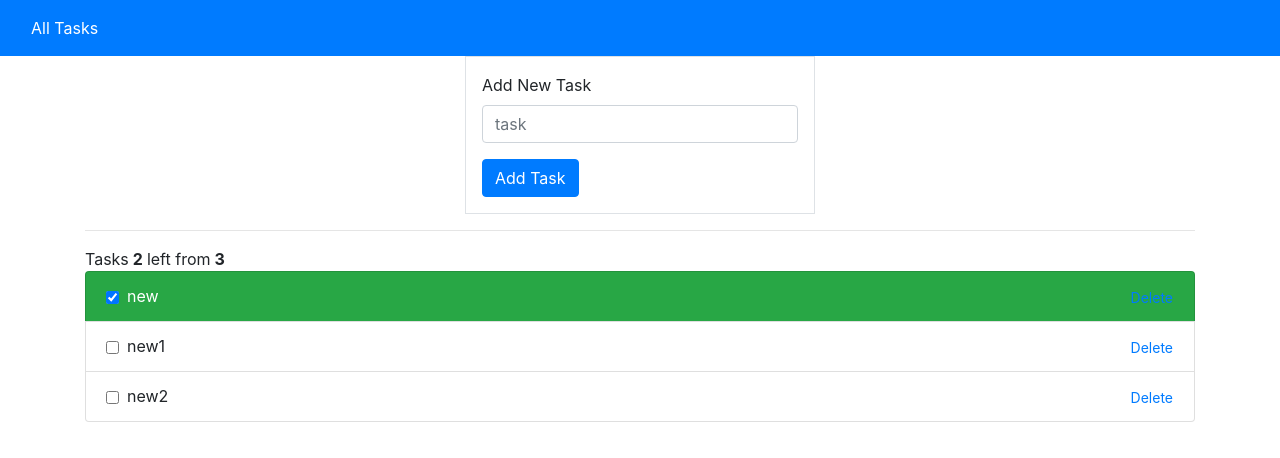
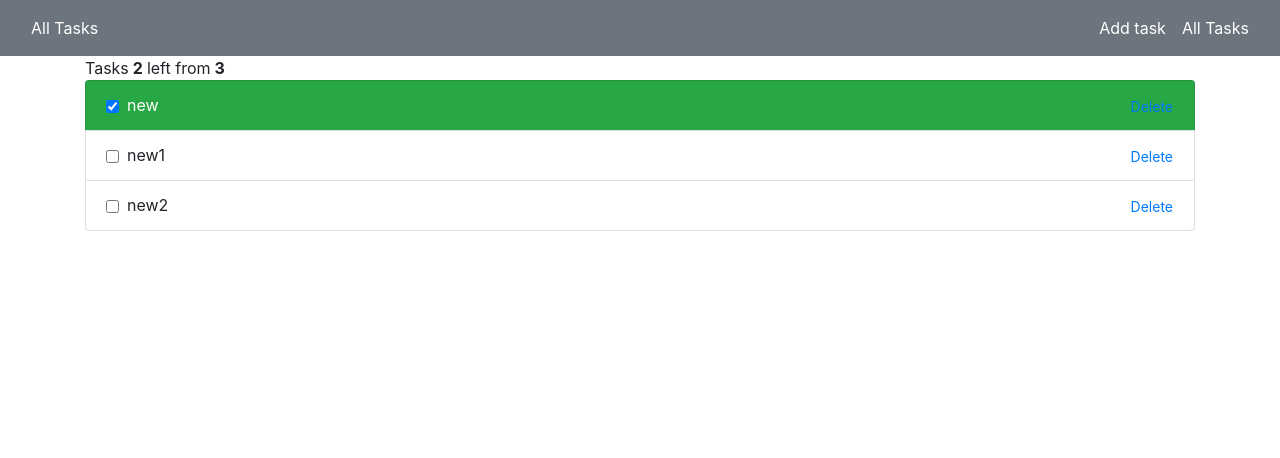
Before and after one commit to gurdeep4git/Todo-app-react, a React (Create React App) app: page / in a window 1280 px wide. Shown: the top 458 px of the page. Built offline with nearby package versions, Linux system fonts and the light colour scheme.

Commit message:
Routing added

```diff
--- a/src/App.js
+++ b/src/App.js
@@ -1,114 +1,20 @@
 import React, { Component, Fragment } from "react";
-import { Container } from "react-bootstrap";
-import { ToastContainer } from 'react-toastify';
+import { BrowserRouter } from "react-router-dom";
 
 import "bootstrap/dist/css/bootstrap.css";
 import "./App.css";
 
-import Header from "./components/Header/Header";
-import AddTodo from "./containers/AddTodo/AddTodo";
-import ListTodo from "./containers/ListTodo/ListTodo";
-
+import Cockpit from "./containers/Cockpit/Cockpit";
 //import { MasterLocalStorage } from "./Storage/LocalStorage/LocalStorage";
 
 class App extends Component {
-
-    componentWillMount() {
-        this.loadTasks();
-    }
-
-    state = {
-        tasks: [
-            { id: 1, title: "new", status: 1 },
-            { id: 2, title: "new1", status: 0 },
-            { id: 3, title: "new2", status: 0 }
-        ],
-        remainingTasksCount: 0,
-        totalTaskCount: 0
-    };
-
-    loadTasks = () => {
-        // if (localStorage.getItem("lsState") === null) {
-        //     this.setState({ tasks: [] });
-        // } else {
-        //     const currState = JSON.parse(localStorage.getItem("lsState"));
-        //     this.setState({ tasks: currState.tasks });
-        // }
-        this.updateRemainingTasksCount();
-    };
-
-    updateRemainingTasksCount = () => {
-        const remainingTasks = this.state.tasks.filter(task => {
-            return task.status === 0;
-        });
-        const remainingTasksCount = remainingTasks.length;
-        const totalTaskCount = this.state.tasks.length;
-        this.setState({ remainingTasksCount, totalTaskCount });
-    };
-
-    deleteTaskHandler = id => {
-        // const tasks = this.state.tasks.filter(task => {
-        //     return task.id !== id;
-        // });
-        const index = this.state.tasks.map(item => {
-            return item.id
-        }).indexOf(id);
-        this.state.tasks.splice(index, 1);
-        this.setState({ tasks: this.state.tasks });
-        this.updateRemainingTasksCount();
-    };
-
-    addTaskHandler = task => {
-        // let Updatedtasks = [...this.state.tasks];
-        // Updatedtasks.push(task);
-        this.state.tasks.push(task);
-        this.setState({ tasks: this.state.tasks});
-        console.log(this.state);
-        this.updateRemainingTasksCount();
-        //localStorage.setItem("lsState", JSON.stringify(this.state));
-    };
-
-    changeStatusHandler = (e, id) => {
-        let Updatedtasks = [...this.state.tasks];
-        this.state.tasks.forEach(task => {
-            if (task.id === id) {
-                if (e.target.checked) task.status = 1;
-                else task.status = 0;
-            }
-        });
-        this.setState({ tasks: Updatedtasks });
-        this.updateRemainingTasksCount();
-    };
-
     render() {
         return (
-            <Fragment>
-                <Header />
-                <Container>
-                    <ToastContainer />
-                    <AddTodo addTodo={this.addTaskHandler} />
-                    <hr />
-                    {this.state.tasks.length ? (
-                        <div>
-                        Tasks
-                        <strong className="mx-1">
-                           {this.state.remainingTasksCount}
-                        </strong>
-                        left from
-                        <strong className="ml-1">
-                            {this.state.totalTaskCount}
-                        </strong>
-                   </div>
-                    ): null}
-
-                    <ListTodo
-                        tasks={this.state.tasks}
-                        deleteTask={this.deleteTaskHandler}
-                        statusChange={this.changeStatusHandler}
-                    />
-
-                </Container>
-            </Fragment>
+            <BrowserRouter>
+                <Fragment>
+                    <Cockpit />
+                </Fragment>
+            </BrowserRouter>
         );
     }
 }
--- a/src/components/Header/Header.js
+++ b/src/components/Header/Header.js
@@ -1,13 +1,26 @@
 import React from "react";
 import { Container, Row, Col } from "react-bootstrap";
+import { NavLink } from "react-router-dom";
 
 const Header = () => {
     return (
-        <header className="p-3 bg-primary text-white">
+        <header className="p-3 bg-secondary text-white">
             <Container fluid>
                 <Row>
-                    <Col className="justify-content-center" xs={12}>
-                        <span className="text-center">All Tasks</span>
+                    <Col xs={6}>
+                        <span>All Tasks</span>
+                    </Col>
+                    <Col xs={6} className="text-right">
+                        <NavLink
+                            to="/addtodo"
+                            exact
+                            className="text-white mr-3"
+                        >
+                            Add task
+                        </NavLink>
+                        <NavLink to="/" exact className="text-white">
+                            All Tasks
+                        </NavLink>
                     </Col>
                 </Row>
             </Container>
--- /dev/null
+++ b/src/containers/Cockpit/Cockpit.js
@@ -0,0 +1,123 @@
+import React, { Component, Fragment } from "react";
+
+import { Route, Switch } from "react-router-dom";
+import { withRouter } from "react-router-dom";
+
+import { Container } from "react-bootstrap";
+import { ToastContainer } from "react-toastify";
+
+import ListTodo from "../ListTodo/ListTodo";
+import AddTodo from "../AddTodo/AddTodo";
+import Header from "../../components/Header/Header";
+
+class Cockpit extends Component {
+    componentWillMount() {
+        this.loadTasks();
+    }
+
+    state = {
+        tasks: [
+            { id: 1, title: "new", status: 1 },
+            { id: 2, title: "new1", status: 0 },
+            { id: 3, title: "new2", status: 0 }
+        ],
+        remainingTasksCount: 0,
+        totalTaskCount: 0
+    };
+
+    loadTasks = () => {
+        // if (localStorage.getItem("lsState") === null) {
+        //     this.setState({ tasks: [] });
+        // } else {
+        //     const currState = JSON.parse(localStorage.getItem("lsState"));
+        //     this.setState({ tasks: currState.tasks });
+        // }
+        this.updateRemainingTasksCount();
+    };
+
+    updateRemainingTasksCount = () => {
+        const remainingTasks = this.state.tasks.filter(task => {
+            return task.status === 0;
+        });
+        const remainingTasksCount = remainingTasks.length;
+        const totalTaskCount = this.state.tasks.length;
+        this.setState({ remainingTasksCount, totalTaskCount });
+    };
+
+    deleteTaskHandler = id => {
+        // const tasks = this.state.tasks.filter(task => {
+        //     return task.id !== id;
+        // });
+        const index = this.state.tasks
+            .map(item => {
+                return item.id;
+            })
+            .indexOf(id);
+        this.state.tasks.splice(index, 1);
+        this.setState({ tasks: this.state.tasks });
+        this.updateRemainingTasksCount();
+    };
+
+    addTaskHandler = task => {
+        // let Updatedtasks = [...this.state.tasks];
+        // Updatedtasks.push(task);
+        this.state.tasks.push(task);
+        this.setState({ tasks: this.state.tasks });
+        console.log(this.state);
+        this.updateRemainingTasksCount();
+        this.props.history.replace("/");
+        //localStorage.setItem("lsState", JSON.stringify(this.state));
+    };
+
+    changeStatusHandler = (e, id) => {
+        let Updatedtasks = [...this.state.tasks];
+        this.state.tasks.forEach(task => {
+            if (task.id === id) {
+                if (e.target.checked) task.status = 1;
+                else task.status = 0;
+            }
+        });
+        this.setState({ tasks: Updatedtasks });
+        this.updateRemainingTasksCount();
+    };
+
+    render() {
+        return (
+            <Fragment>
+                <Header />
+                <Container>
+                    <ToastContainer />
+                    <Switch>
+                        <Route
+                            path="/"
+                            render={props => (
+                                <ListTodo
+                                    {...props}
+                                    tasks={this.state.tasks}
+                                    deleteTask={this.deleteTaskHandler}
+                                    statusChange={this.changeStatusHandler}
+                                    remainingTasksCount={
+                                        this.state.remainingTasksCount
+                                    }
+                                    totalTaskCount={this.state.totalTaskCount}
+                                />
+                            )}
+                            exact
+                        />
+                        <Route
+                            path="/addtodo"
+                            render={props => (
+                                <AddTodo
+                                    {...props}
+                                    addTodo={this.addTaskHandler}
+                                />
+                            )}
+                        />
+                    </Switch>
+                </Container>
+            </Fragment>
+        );
+    }
+}
+
+export default withRouter(Cockpit);
--- a/src/containers/ListTodo/ListTodo.js
+++ b/src/containers/ListTodo/ListTodo.js
@@ -1,14 +1,28 @@
-import React, { Component } from "react";
+import React, { Component, Fragment } from "react";
 import Task from "../../components/Task/Task";
 
 class ListTodo extends Component {
     render() {
         return (
-            <Task
-                tasks={this.props.tasks}
-                deleteTask={this.props.deleteTask}
-                statusChange={this.props.statusChange}
-            />
+            <Fragment>
+                {this.props.tasks.length ? (
+                    <div>
+                        Tasks
+                        <strong className="mx-1">
+                            {this.props.remainingTasksCount}
+                        </strong>
+                        left from
+                        <strong className="ml-1">
+                            {this.props.totalTaskCount}
+                        </strong>
+                    </div>
+                ) : null}
+                <Task
+                    tasks={this.props.tasks}
+                    deleteTask={this.props.deleteTask}
+                    statusChange={this.props.statusChange}
+                />
+            </Fragment>
         );
     }
 }
```
Also changed, not shown: src/containers/AddTodo/AddTodo.js (+10 -14 lines), src/index.js (+6 -6 lines).
